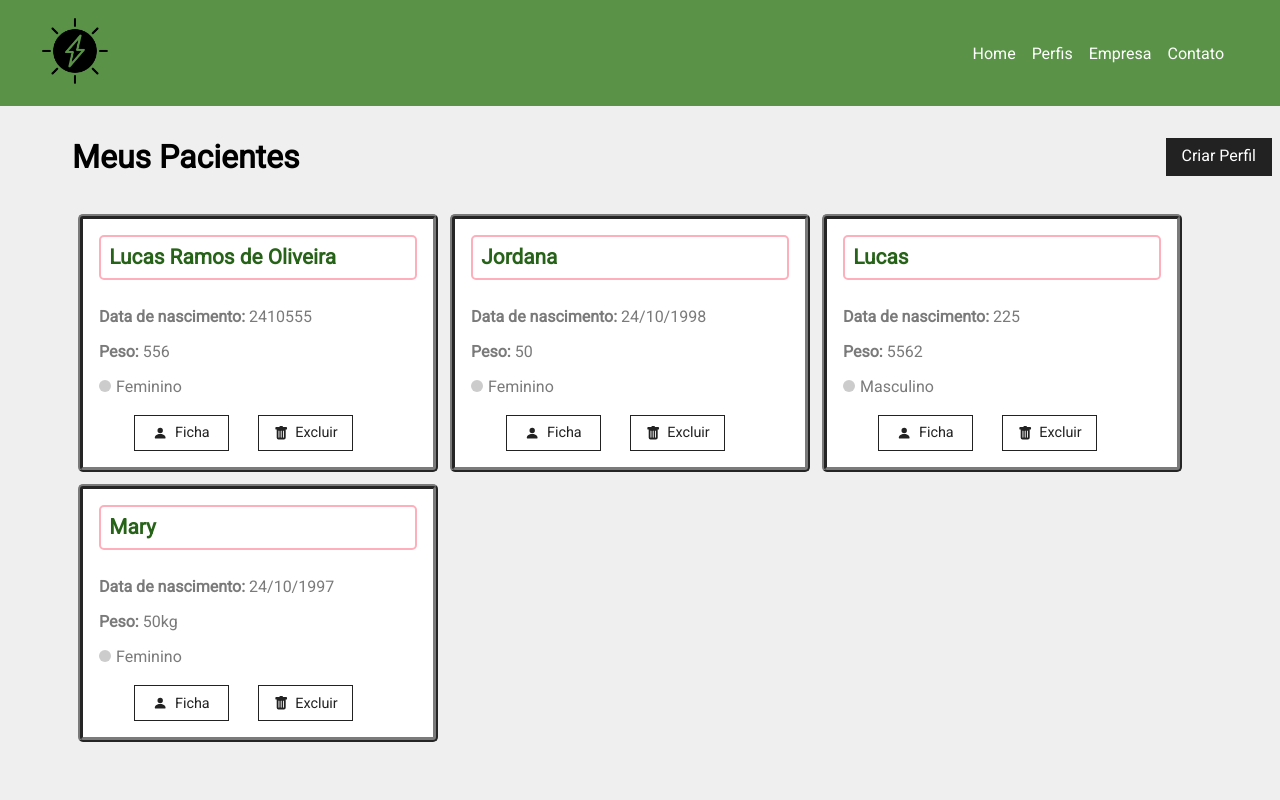
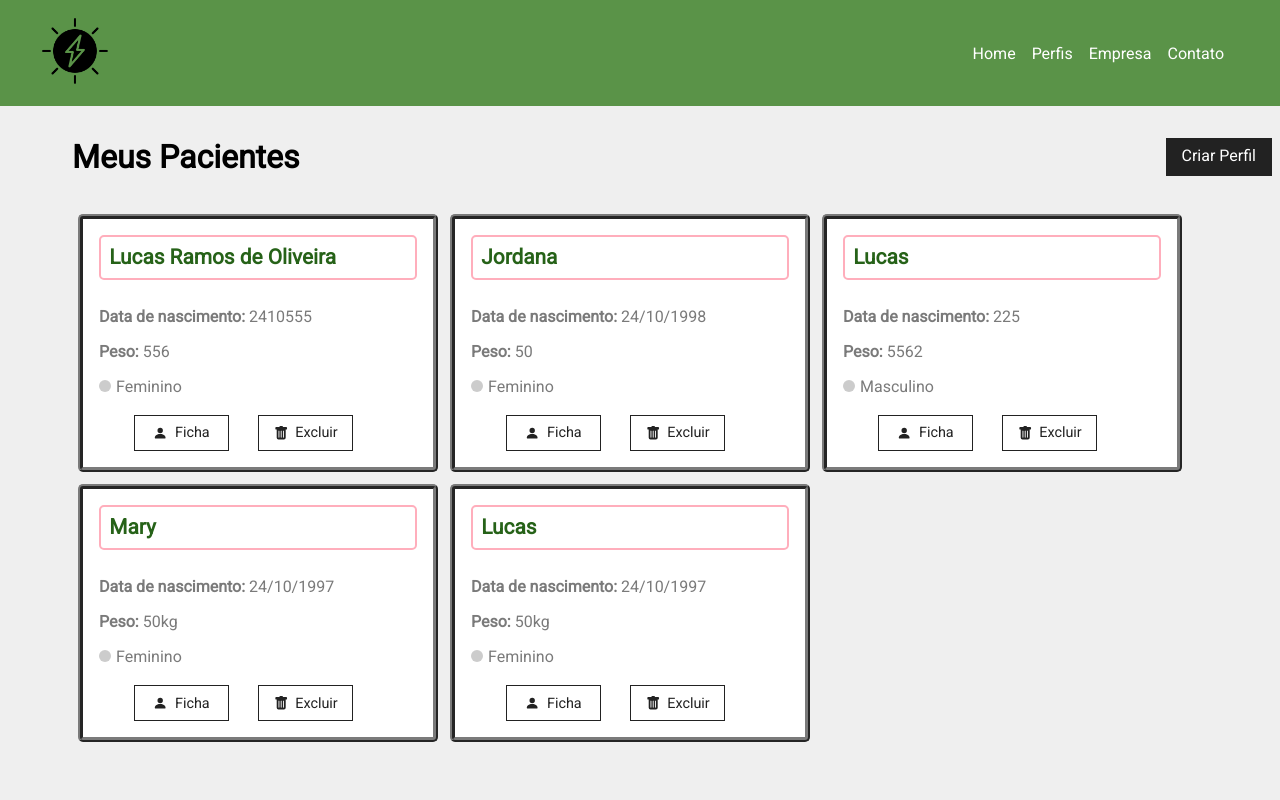
Before and after one commit to lucas-raamos/helpsenior, a React (Create React App) app: page /perfis in a window 1280 px wide. Shown: the top 800 px of the page. Built offline with nearby package versions, Linux system fonts and the light colour scheme; data requests are answered from the project's data file.

Commit message:
:sparkles: Adicionando componente loading
Adicionando componente loading

```diff
--- a/db.json
+++ b/db.json
@@ -47,6 +47,18 @@
       "helpsenior": 0,
       "services": [],
       "id": 4
+    },
+    {
+      "name": "Lucas",
+      "date": "24/10/1997",
+      "peso": "50kg",
+      "genero": {
+        "id": "1",
+        "name": "Feminino"
+      },
+      "helpsenior": 0,
+      "services": [],
+      "id": 5
     }
   ],
   "generos": [
--- /dev/null
+++ b/src/components/layout/Loading.js
@@ -0,0 +1,13 @@
+import loading from "../../img/loading.svg";
+
+import styles from "./Loading.module.css";
+
+function Loading() {
+  return (
+    <div className={styles.loader_container}>
+      <img className={styles.loader} src={loading} alt="Loading" />
+    </div>
+  );
+}
+
+export default Loading;
--- /dev/null
+++ b/src/components/layout/Loading.module.css
@@ -0,0 +1,11 @@
+.loader_container {
+    width: 100%;
+    height: 100%;
+    display: flex;
+    justify-content: center;
+    align-items: center;
+  }
+
+  .loader {
+    width: 50px;
+  }
--- a/src/components/pages/Perfis.js
+++ b/src/components/pages/Perfis.js
@@ -4,6 +4,7 @@ import { useState, useEffect } from "react"
 
 import Message from "../layout/Message"
 import Container from '../layout/Container'
+import Loading from "../layout/Loading"
 import LinkButton from '../layout/LinkButton'
 import PerfilCard from "../Perfil/PerfilCard"
 
@@ -11,6 +12,7 @@ import styles from './Perfis.module.css'
 
 function Perfis(){
     const [perfis, setPerfis] = useState([])
+    const [removeLoading, setRemoveLoading] = useState(false)
 
     const navigate = useNavigate()
     let message = ''
@@ -19,6 +21,7 @@ function Perfis(){
     }
 
     useEffect(() => {
+        setTimeout(() => {
             fetch('http://localhost:5000/perfis', {
             method: 'GET',
             headers: {
@@ -29,9 +32,10 @@ function Perfis(){
             .then((data) => {
                 console.log(data)
                 setPerfis(data)
+                setRemoveLoading(true)
             })
             .catch((err) => console.error(err))
-
+        }, 300)
         }, [])
 
     return (
@@ -54,7 +58,10 @@ function Perfis(){
 
                         />
                     ))}
-
+                    {!removeLoading && <Loading />}
+                    {removeLoading && perfis.length === 0 && (
+                        <p>Não há pacientes cadastrados</p>
+                    )}
             </Container>
         </div>
     )
```
Lines whose indentation alone changed are shown as unchanged.
